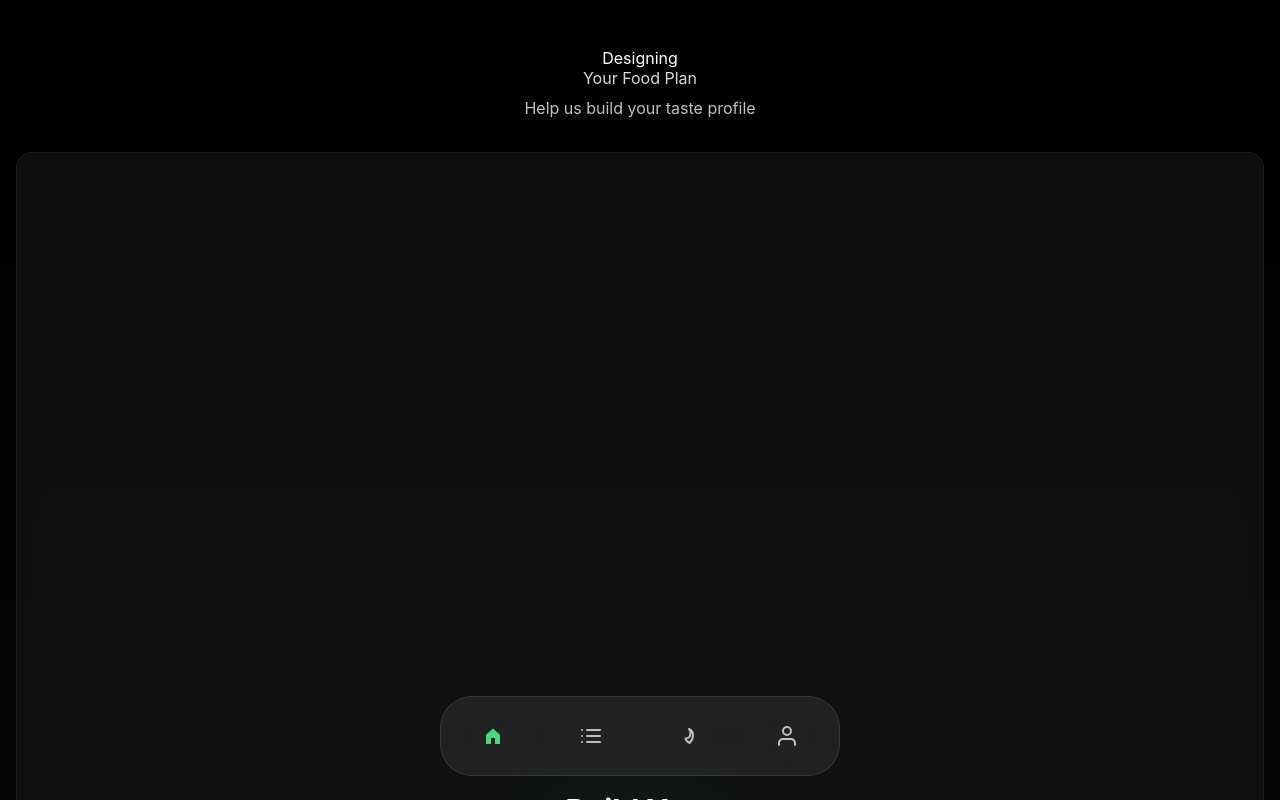
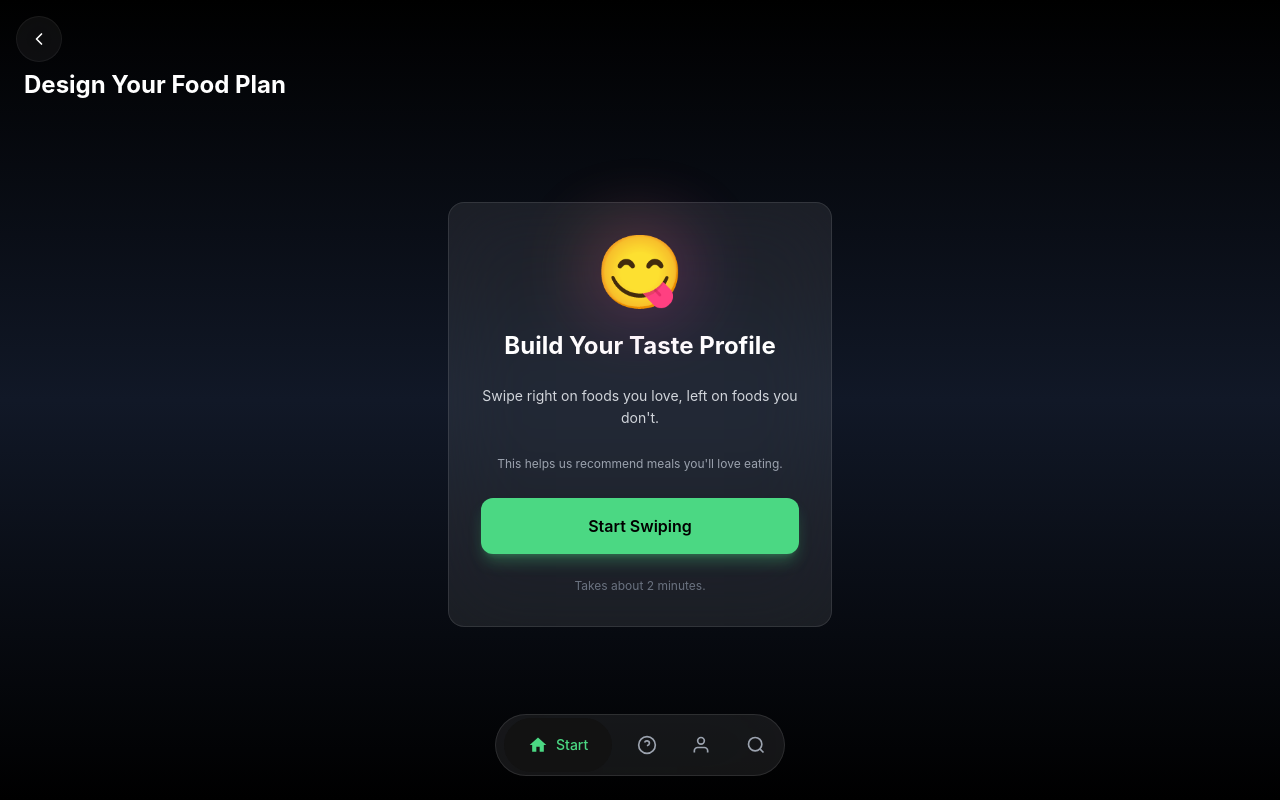
Before and after one commit to srihariuzumaki/Calorai-assignment, a React (Vite) app: page / in a window 1280 px wide. Shown: the top 800 px of the page. Built offline with nearby package versions, Linux system fonts and the light colour scheme.

Commit message:
changes in bottom nav

```diff
--- a/src/components/BottomNav.jsx
+++ b/src/components/BottomNav.jsx
@@ -7,59 +7,60 @@ const BottomNav = () => {
 
     const isActive = (path) => location.pathname === path;
 
-    // Icons as simple SVG placeholders for now based on the design
-    const NavIcon = ({ active, children }) => (
-        <div className={`p-2 transition-colors duration-200 ${active ? 'text-primary' : 'text-text-tertiary'}`}>
-            {children}
-        </div>
-    );
+    return (
+        <div className="fixed bottom-0 left-0 right-0 z-50 px-4 pb-6 pt-2">
+            <div className="glass-strong rounded-full h-[62px] flex items-center justify-between px-2 mx-auto max-w-[290px] bg-black/60 border-white/10 relative">
 
-    return (
-        <div className="fixed bottom-0 left-0 right-0 z-50 px-6 pb-6 pt-2">
-            <div className="glass-strong rounded-[32px] h-[80px] flex items-center justify-between px-8 mx-auto max-w-[400px]">
-
-                {/* Home Tab */}
-                <button onClick={() => navigate('/')} className="flex flex-col items-center justify-center">
-                    <NavIcon active={isActive('/')}>
-                        <svg width="24" height="24" viewBox="0 0 24 24" fill="none" xmlns="http://www.w3.org/2000/svg">
-                            <path d="M19.0003 10.7961V19.9992H14.0003V13.9992H10.0003V19.9992H5.00026V10.7961L12.0003 4.49915L19.0003 10.7961Z"
-                                fill="currentColor" fillOpacity={isActive('/') ? "1" : "0.5"} />
+                {/* Start Tab - with green pill background when active */}
+                <button
+                    onClick={() => navigate('/')}
+                    className="relative flex items-center justify-center gap-2 px-6 h-[54px] rounded-full transition-all"
+                >
+                    {isActive('/') && (
+                        <div className="absolute inset-0 bg-[#121212] rounded-full"></div>
+                    )}
+                    <div className="relative flex items-center gap-2">
+                        <svg width="20" height="20" viewBox="0 0 24 24" fill="none" className={isActive('/') ? 'text-primary' : 'text-gray-400'}>
+                            <path d="M10 20v-6h4v6h5v-8h3L12 3 2 12h3v8z" fill="currentColor" />
                         </svg>
-                    </NavIcon>
+                        <span className={`text-sm font-medium ${isActive('/') ? 'text-primary' : 'text-gray-400'}`}>
+                            Start
+                        </span>
+                    </div>
                 </button>
 
-                {/* List/Orders Tab */}
-                <button onClick={() => navigate('/list')} className="flex flex-col items-center justify-center">
-                    <NavIcon active={isActive('/list')}>
-                        <svg width="24" height="24" viewBox="0 0 24 24" fill="none" xmlns="http://www.w3.org/2000/svg">
-                            <path d="M8 6H21" stroke="currentColor" strokeWidth="2" strokeLinecap="round" strokeLinejoin="round" />
-                            <path d="M8 12H21" stroke="currentColor" strokeWidth="2" strokeLinecap="round" strokeLinejoin="round" />
-                            <path d="M8 18H21" stroke="currentColor" strokeWidth="2" strokeLinecap="round" strokeLinejoin="round" />
-                            <path d="M3 6H3.01" stroke="currentColor" strokeWidth="2" strokeLinecap="round" strokeLinejoin="round" />
-                            <path d="M3 12H3.01" stroke="currentColor" strokeWidth="2" strokeLinecap="round" strokeLinejoin="round" />
-                            <path d="M3 18H3.01" stroke="currentColor" strokeWidth="2" strokeLinecap="round" strokeLinejoin="round" />
-                        </svg>
-                    </NavIcon>
+                {/* FAQ Tab */}
+                <button
+                    onClick={() => navigate('/faq')}
+                    className="flex flex-col items-center justify-center min-w-[40px] transition-colors"
+                >
+                    <svg width="20" height="20" viewBox="0 0 24 24" fill="none" stroke="currentColor" strokeWidth="2" className={isActive('/faq') ? 'text-primary' : 'text-gray-400'}>
+                        <circle cx="12" cy="12" r="10" />
+                        <path d="M9.09 9a3 3 0 0 1 5.83 1c0 2-3 3-3 3" />
+                        <line x1="12" y1="17" x2="12.01" y2="17" />
+                    </svg>
                 </button>
 
-                {/* Swipe/Flame Tab */}
-                <button onClick={() => navigate('/swipe')} className="flex flex-col items-center justify-center">
-                    <NavIcon active={isActive('/swipe')}>
-                        <svg width="24" height="24" viewBox="0 0 24 24" fill="none" xmlns="http://www.w3.org/2000/svg">
-                            <path d="M8.5 14.5C8.5 14.5 13.5 14.5 13.5 9C13.5 6.5 12 5 12 5C12 5 16 7 16 11C16 15.5 12.5 19 12.5 19C12.5 19 8.5 16.5 8.5 14.5Z"
-                                stroke="currentColor" strokeWidth="2" strokeLinecap="round" strokeLinejoin="round" />
-                        </svg>
-                    </NavIcon>
+                {/* Taste Profile Tab */}
+                <button
+                    onClick={() => navigate('/results')}
+                    className="flex flex-col items-center justify-center min-w-[40px] transition-colors"
+                >
+                    <svg width="20" height="20" viewBox="0 0 24 24" fill="none" stroke="currentColor" strokeWidth="2" className={isActive('/results') ? 'text-primary' : 'text-gray-400'}>
+                        <path d="M20 21v-2a4 4 0 0 0-4-4H8a4 4 0 0 0-4 4v2" />
+                        <circle cx="12" cy="7" r="4" />
+                    </svg>
                 </button>
 
-                {/* Profile Tab */}
-                <button onClick={() => navigate('/results')} className="flex flex-col items-center justify-center">
-                    <NavIcon active={isActive('/results')}>
-                        <svg width="24" height="24" viewBox="0 0 24 24" fill="none" xmlns="http://www.w3.org/2000/svg">
-                            <path d="M20 21V19C20 17.9391 19.5786 16.9217 18.8284 16.1716C18.0783 15.4214 17.0609 15 16 15H8C6.93913 15 5.92172 15.4214 5.17157 16.1716C4.42143 16.9217 4 17.9391 4 19V21" stroke="currentColor" strokeWidth="2" strokeLinecap="round" strokeLinejoin="round" />
-                            <path d="M12 11C14.2091 11 16 9.20914 16 7C16 4.79086 14.2091 3 12 3C9.79086 3 8 4.79086 8 7C8 9.20914 9.79086 11 12 11Z" stroke="currentColor" strokeWidth="2" strokeLinecap="round" strokeLinejoin="round" />
-                        </svg>
-                    </NavIcon>
+                {/* Search Tab */}
+                <button
+                    onClick={() => navigate('/search')}
+                    className="flex flex-col items-center justify-center min-w-[40px] transition-colors"
+                >
+                    <svg width="20" height="20" viewBox="0 0 24 24" fill="none" stroke="currentColor" strokeWidth="2" className={isActive('/search') ? 'text-primary' : 'text-gray-400'}>
+                        <circle cx="11" cy="11" r="8" />
+                        <path d="m21 21-4.35-4.35" />
+                    </svg>
                 </button>
 
             </div>
--- a/src/pages/IntroScreen.jsx
+++ b/src/pages/IntroScreen.jsx
@@ -8,45 +8,63 @@ const IntroScreen = () => {
     const navigate = useNavigate();
 
     return (
-        <div className="min-h-screen flex flex-col relative pb-[90px]">
-            {/* Header/Title Area */}
-            <div className="pt-12 px-6 mb-8 text-center animate-fade-in">
-                <h1 className="text-white mb-2 leading-tight">
-                    Designing<br />
-                    <span className="text-text-secondary font-normal">Your Food Plan</span>
-                </h1>
-                <p className="text-text-tertiary mt-2">
-                    Help us build your taste profile
-                </p>
+        <div className="min-h-screen flex flex-col relative pb-24 bg-gradient-to-b from-black via-gray-900 to-black">
+            {/* Back Button */}
+            <div className="pt-4 px-4">
+                <button className="p-3 rounded-full glass hover:bg-white/10 transition-colors">
+                    <svg width="20" height="20" viewBox="0 0 24 24" fill="none" stroke="currentColor" strokeWidth="2" strokeLinecap="round" strokeLinejoin="round">
+                        <path d="M15 18l-6-6 6-6" />
+                    </svg>
+                </button>
             </div>
 
-            {/* Main Card Area */}
-            <div className="flex-1 px-4 flex flex-col justify-center animate-slide-up">
-                <GlassCard className="w-full aspect-[4/5] flex flex-col items-center justify-between mb-6 relative overflow-hidden group">
+            {/* Title */}
+            <div className="px-6 mt-2 mb-6">
+                <h1 className="text-2xl font-bold text-white leading-tight">
+                    Design Your Food Plan
+                </h1>
+            </div>
 
-                    {/* Decorative Circles/Background Elements */}
-                    <div className="absolute top-1/2 left-1/2 -translate-x-1/2 -translate-y-1/2 w-64 h-64 bg-primary/20 rounded-full blur-[60px] animate-pulse-slow"></div>
+            {/* Main Card */}
+            <div className="flex-1 px-4 flex items-center justify-center">
+                <GlassCard strong className="w-full max-w-sm p-8 flex flex-col items-center text-center space-y-6 bg-black/40 border-white/10">
 
-                    <div className="relative z-10 flex-1 flex flex-col items-center justify-center text-center w-full">
-                        <h2 className="text-3xl font-bold mb-4">
-                            Build Your<br />
-                            <span className="text-primary">Taste Profile</span>
-                        </h2>
-                        <div className="text-6xl mb-6">👅</div>
-                        <p className="text-text-secondary max-w-[260px] leading-relaxed">
-                            Swipe right on foods you love, left on ones you don't.
-                        </p>
+                    {/* Emoji with glow effect */}
+                    <div className="relative">
+                        <div className="absolute inset-0 bg-gradient-to-br from-yellow-400 via-pink-500 to-purple-600 rounded-full blur-2xl opacity-30 animate-pulse-slow"></div>
+                        <div className="relative text-7xl">
+                            😋
+                        </div>
                     </div>
 
-                    <div className="w-full relative z-10">
-                        <Button
-                            variant="primary"
-                            onClick={() => navigate('/swipe')}
-                            className="shadow-[0_0_20px_rgba(75,216,131,0.3)]"
-                        >
-                            Start Swiping
-                        </Button>
-                    </div>
+                    {/* Main Heading */}
+                    <h2 className="text-2xl font-bold text-white leading-tight">
+                        Build Your Taste Profile
+                    </h2>
+
+                    {/* Description */}
+                    <p className="text-gray-300 text-sm leading-relaxed">
+                        Swipe right on foods you love, left on foods you don't.
+                    </p>
+
+                    {/* Additional Info */}
+                    <p className="text-gray-400 text-xs leading-relaxed">
+                        This helps us recommend meals you'll love eating.
+                    </p>
+
+                    {/* CTA Button */}
+                    <Button
+                        variant="primary"
+                        onClick={() => navigate('/swipe')}
+                        className="!bg-primary !text-black font-semibold shadow-lg shadow-primary/30 hover:shadow-primary/50 transition-all"
+                    >
+                        Start Swiping
+                    </Button>
+
+                    {/* Time estimate */}
+                    <p className="text-gray-500 text-xs">
+                        Takes about 2 minutes.
+                    </p>
                 </GlassCard>
             </div>
 
```
